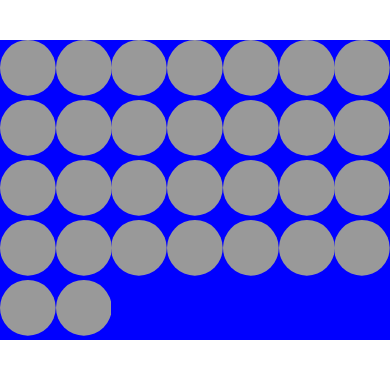
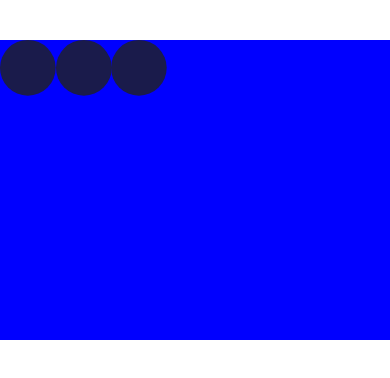
Before and after one commit to kasselTrankos/ats-components, a React Native app: screen / in a window 390 px wide. Shown: the top 378 px of the page. Built offline with nearby package versions, Linux system fonts and the light colour scheme.

Commit message:
redraw in a click day

```diff
--- a/App.js
+++ b/App.js
@@ -7,7 +7,9 @@ import CalendarDay from "./src/CalendarDay.js";
 
 
 const App = props => <View style={{top: 40, flex: 1}}>
-    <FCalendar/>
+    <FCalendar
+      inactiveColor="#1A1B4B"
+      activeColor="#2988B1" />
   </View>
 
 export default App;
--- a/src/Calendar.js
+++ b/src/Calendar.js
@@ -1,6 +1,6 @@
 // @flow
 
-import React, { Component } from 'react';
+import React, { useState } from 'react';
   import { View, Dimensions, Text, FlatList, TouchableWithoutFeedback, PanResponder, Vibration } from 'react-native';
 import Day from './Day';
 
@@ -38,21 +38,31 @@ const handleMultiSelection = (locationX, locationY, initialSelectedCellIndex, ce
   return currentSelection; // this.setState({ currentSelection });
 };
 
+const getDay = ({ pageX, pageY }) => {
+  console.log(pageX, pageY , '999999');
+}
 
 const FCalendar = props => {
   const {
-    amount = 30,
+    amount = 3,
     rows = 7,
+    inactiveColor = '#1A1B4B',
+    activeColor = '#2988B1',
+
   } = props;
+  const [days, setDays] = useState(Array.from({length: amount}, (v, i) => ({
+    selected: false,
+    key: i,
+    // fillColor: inactiveColor
+  })));
+
   const {width} = Dimensions.get('window');
   const radius = (width) / rows;
   const panResponde = PanResponder.create({
     onStartShouldSetPanResponderCapture: (evt, gestureState) => false,
     onMoveShouldSetPanResponder: (evt, gestureState) => !(gestureState.dx === 0 && gestureState.dy === 0) ,
     onPanResponderMove: (evt, gs) => {
-      const { pageX, pageY } = evt.nativeEvent;
-      const {dx, dy} = gs;
-      console.log(pageX, pageY, '11111112');
+      getDay(evt.nativeEvent);
       // const { moveX, moveY} = gs;
       // const {
       //   initialSelectedCellIndex,
@@ -70,7 +80,11 @@ const FCalendar = props => {
     onPanResponderTerminate: evt => true,
     onPanResponderRelease: evt => true,
   });
-  // console.log('0000', width, rows, radius);
+  const onPress = index => {
+    days[index].selected = !days[index].selected;
+    setDays([...days]);
+  }
+
   return (<View style={{
       flexDirection: 'row',
       flexWrap: 'wrap',
@@ -80,7 +94,13 @@ const FCalendar = props => {
       width: '100%',
       position: 'absolute',
     }} {...panResponde.panHandlers}>
-    {Array(amount).fill(0).map((el, i)=> <Day text={`${i+1}`} radius={radius}/>)}
+    {days.map(({selected, key}, index)=> <Day
+      onPress={() => onPress(index)}
+      selected={selected}
+      fillColor={ selected ? activeColor : inactiveColor}
+      text={`${key+1}`}
+      key={key}
+      radius={radius} />)}
   </View>);
 }
 
--- a/src/Day.js
+++ b/src/Day.js
@@ -5,14 +5,16 @@ import {Svg, Circle} from 'react-native-svg';
 
 const Day = props => {
   const {
+    onPress =()=> {},
     radius = 10,
-    fillColor = '#999',
-    text = 0
+    fillColor = '#AF5D7C',
+    text = 0,
+    selected = false,
   } = props;
   // const width = radius * 2;
-  // console.log(width);
-  return <TouchableOpacity onPress={()=> console.log('00011111')}>
-      <Svg
+  return <TouchableOpacity
+    onPress={onPress}>
+    <Svg
       style={{}}
       width={radius}
       height={radius}>
@@ -21,7 +23,7 @@ const Day = props => {
         cx={radius /2}
         cy={radius /2}
         fill={fillColor} />
-      <Text style={{top: radius/2, left: radius/2}}>{text}</Text>
+      <Text style={{top: radius/2, left: radius/2, color: '#fff'}}>{text}</Text>
     </Svg>
 
 
```
